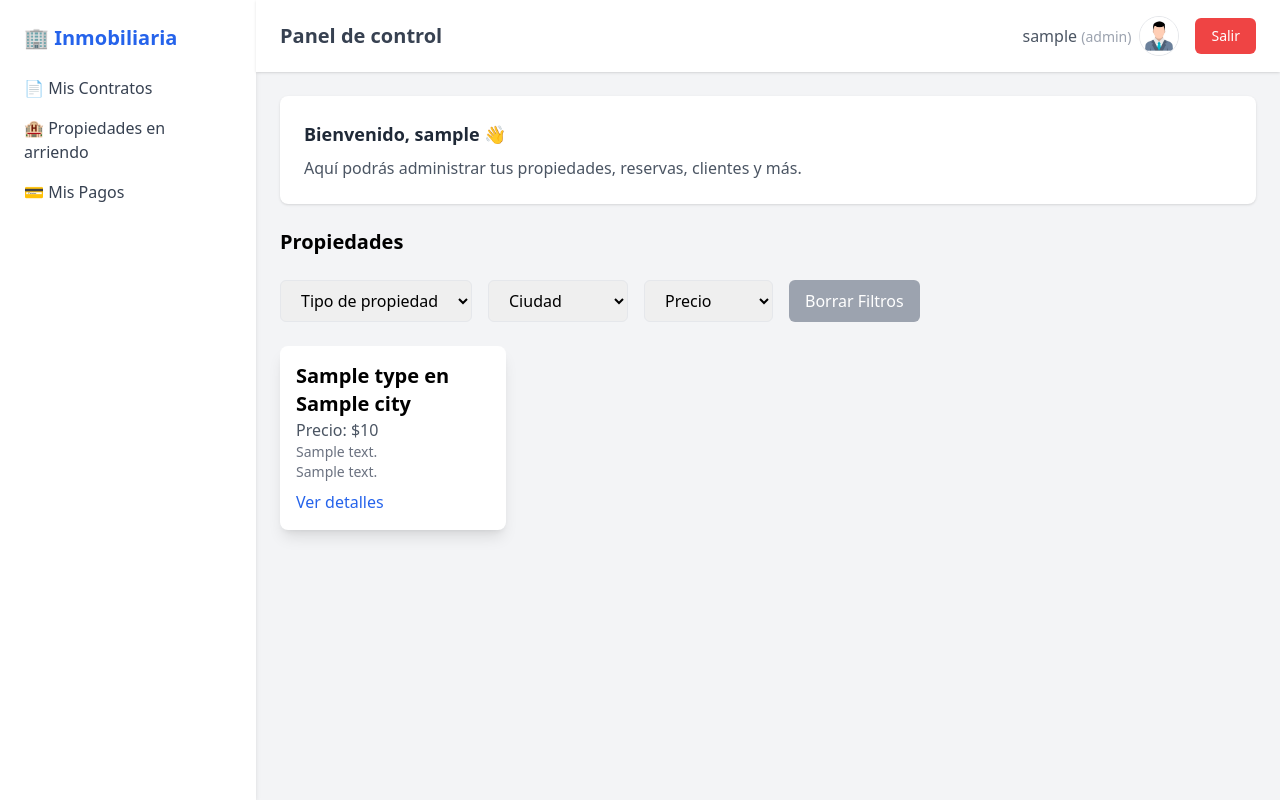
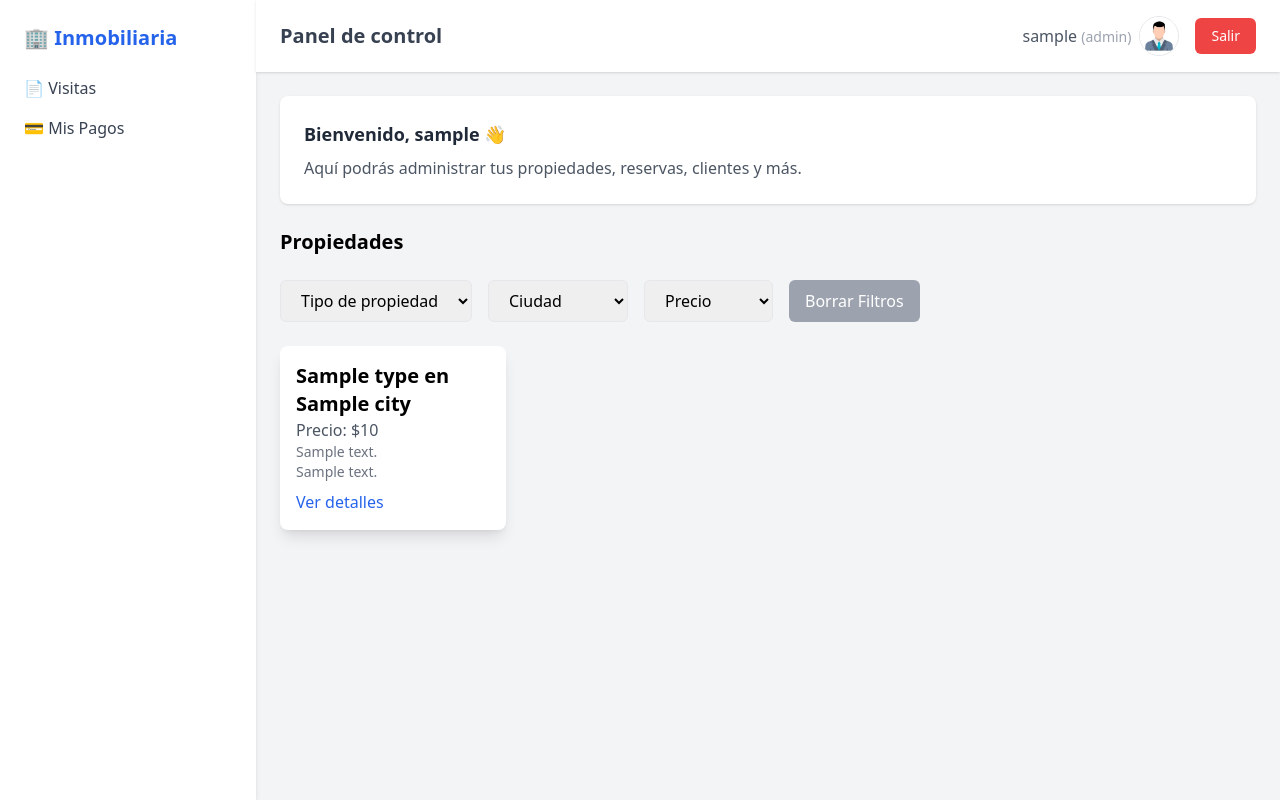
Before and after one commit to wrot06/inmobiliaria-, a Flask app: template app/templates/tenant_dashboard.html in a window 1280 px wide. Run offline with Flask 3, Linux system fonts and the light colour scheme; the template is opened without the code that fills it: most values are stand-ins (such as "Sample title", 1, 10 or a date in 2020); some libraries are stand-ins or nearby versions.

```diff
--- a/app/templates/tenant_dashboard.html
+++ b/app/templates/tenant_dashboard.html
@@ -12,8 +12,7 @@
     <h2 class="text-xl font-bold text-blue-600 mb-6">🏢 Inmobiliaria</h2>
     <nav class="space-y-4">
 
-        <a href="#" class="block text-gray-700 hover:text-blue-500">📄 Mis Contratos</a>
-        <a href="#" class="block text-gray-700 hover:text-blue-500">🏨 Propiedades en arriendo</a>
+        <a href="#" class="block text-gray-700 hover:text-blue-500">📄 Visitas</a>
         <a href="#" class="block text-gray-700 hover:text-blue-500">💳 Mis Pagos</a>
 
     </nav>
```
